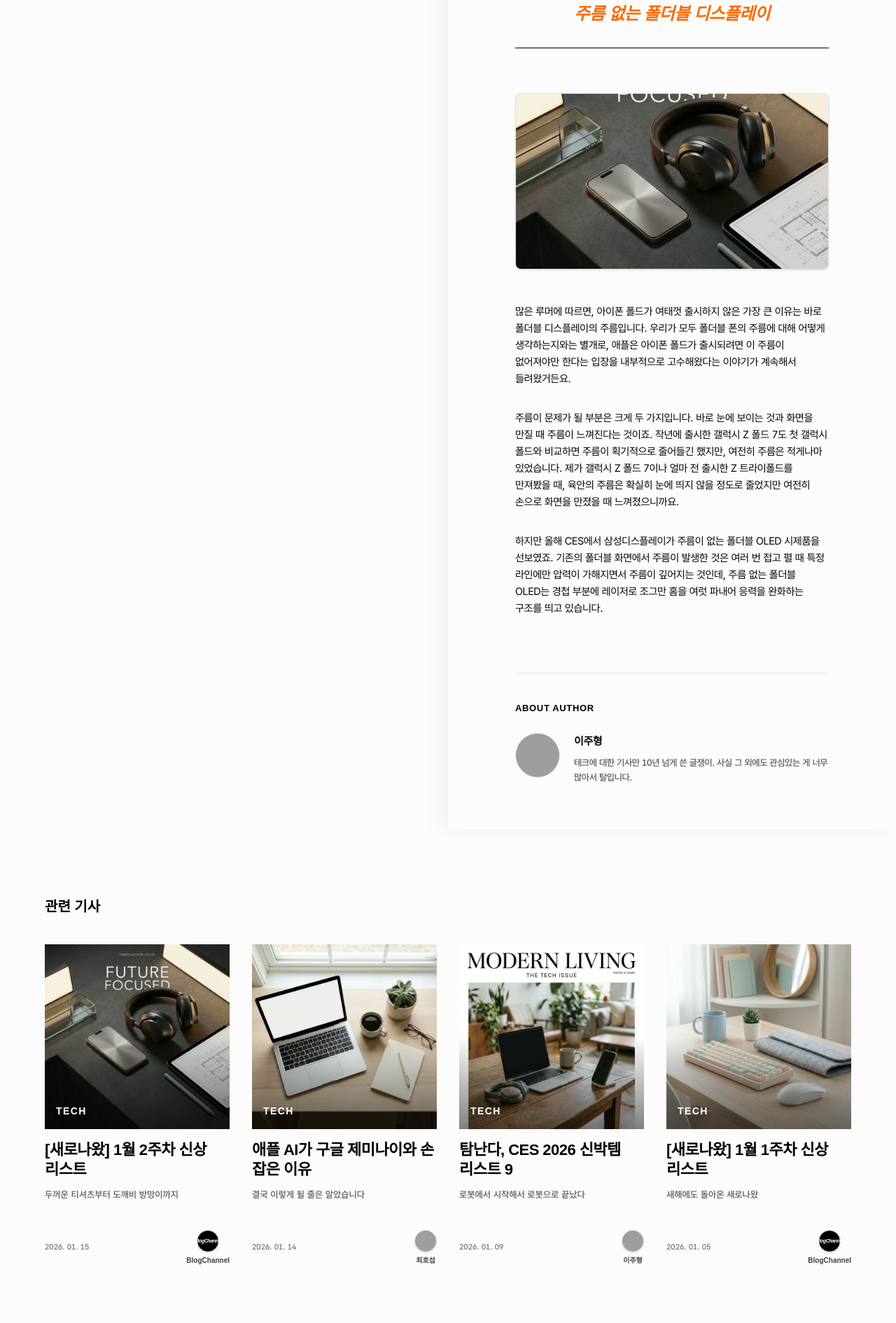
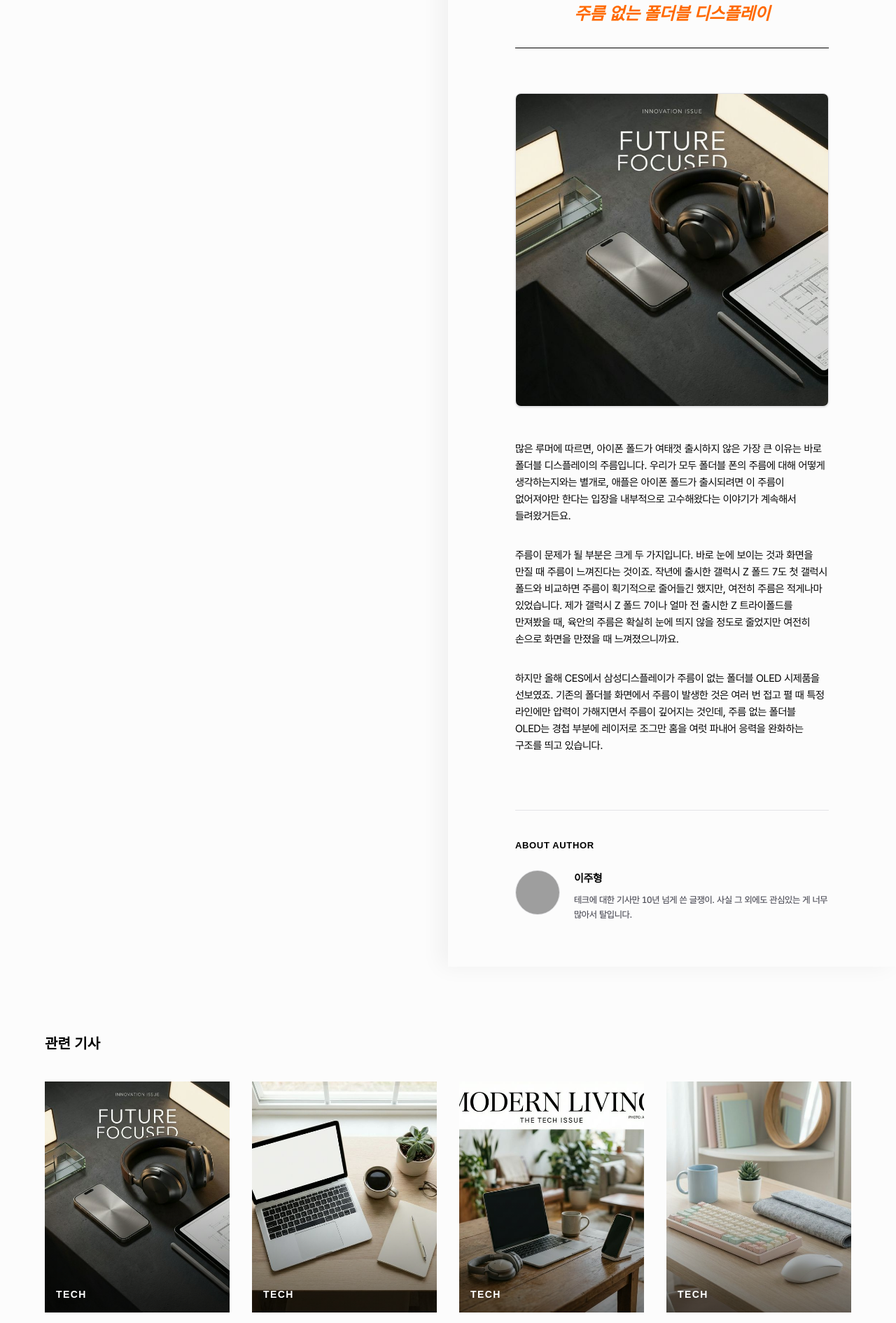
Before and after one commit to lebass98/Editor, a Next.js app: page /article/1 in a window 1280 px wide. Shown: the part 1125-3015 px from the top of the page at 70% size. Built offline with nearby package versions, Linux system fonts and the light colour scheme; grey boxes are pictures that could not be loaded; a web font is replaced by a local one.

Commit message:
style: adjust article images to be fully visible without crop

```diff
--- a/src/app/article/[id]/page.tsx
+++ b/src/app/article/[id]/page.tsx
@@ -124,8 +124,8 @@ export default async function ArticlePage({ params }: { params: Promise<{ id: st
               </h2>
             </div>
 
-            <figure className="mb-12 relative w-full aspect-video bg-zinc-100 rounded-lg overflow-hidden border border-zinc-200 shadow-sm">
-               <Image src="/images/article_modern_gadgets_1771911232807.png" alt="Folding Mechanism Mockup" fill className="object-cover" />
+            <figure className="mb-12 relative w-full bg-zinc-100 rounded-lg overflow-hidden border border-zinc-200 shadow-sm">
+               <Image src="/images/article_modern_gadgets_1771911232807.png" alt="Folding Mechanism Mockup" width={800} height={600} className="w-full h-auto object-contain" />
             </figure>
 
             <p className="mb-8">
@@ -164,17 +164,17 @@ export default async function ArticlePage({ params }: { params: Promise<{ id: st
         <div className="grid grid-cols-1 sm:grid-cols-2 lg:grid-cols-4 gap-6 md:gap-8">
           {mockRelated.map((article) => (
             <Link key={article.id} href={`/article/${article.id}`} className="group flex flex-col h-full bg-transparent">
-              <div className="relative overflow-hidden aspect-square object-cover bg-zinc-200 w-full mb-4">
+              <div className="relative overflow-hidden aspect-[4/5] object-cover bg-zinc-200 w-full mb-4 group-hover:bg-zinc-300 transition-colors">
                 <Image
                   src={article.image}
                   alt={article.title}
                   fill
                   className="object-cover transition-transform duration-500 ease-out group-hover:scale-105"
                 />
+                <div className="absolute inset-0 bg-gradient-to-t from-black/50 via-transparent to-transparent pointer-events-none" />
                 <div className="absolute bottom-4 left-4 text-white font-bold text-sm uppercase tracking-widest drop-shadow-md z-10">
                   {article.category}
                 </div>
-                <div className="absolute inset-0 bg-gradient-to-t from-black/50 via-transparent to-transparent pointer-events-none" />
               </div>
 
               <div className="flex flex-col flex-1">
```
